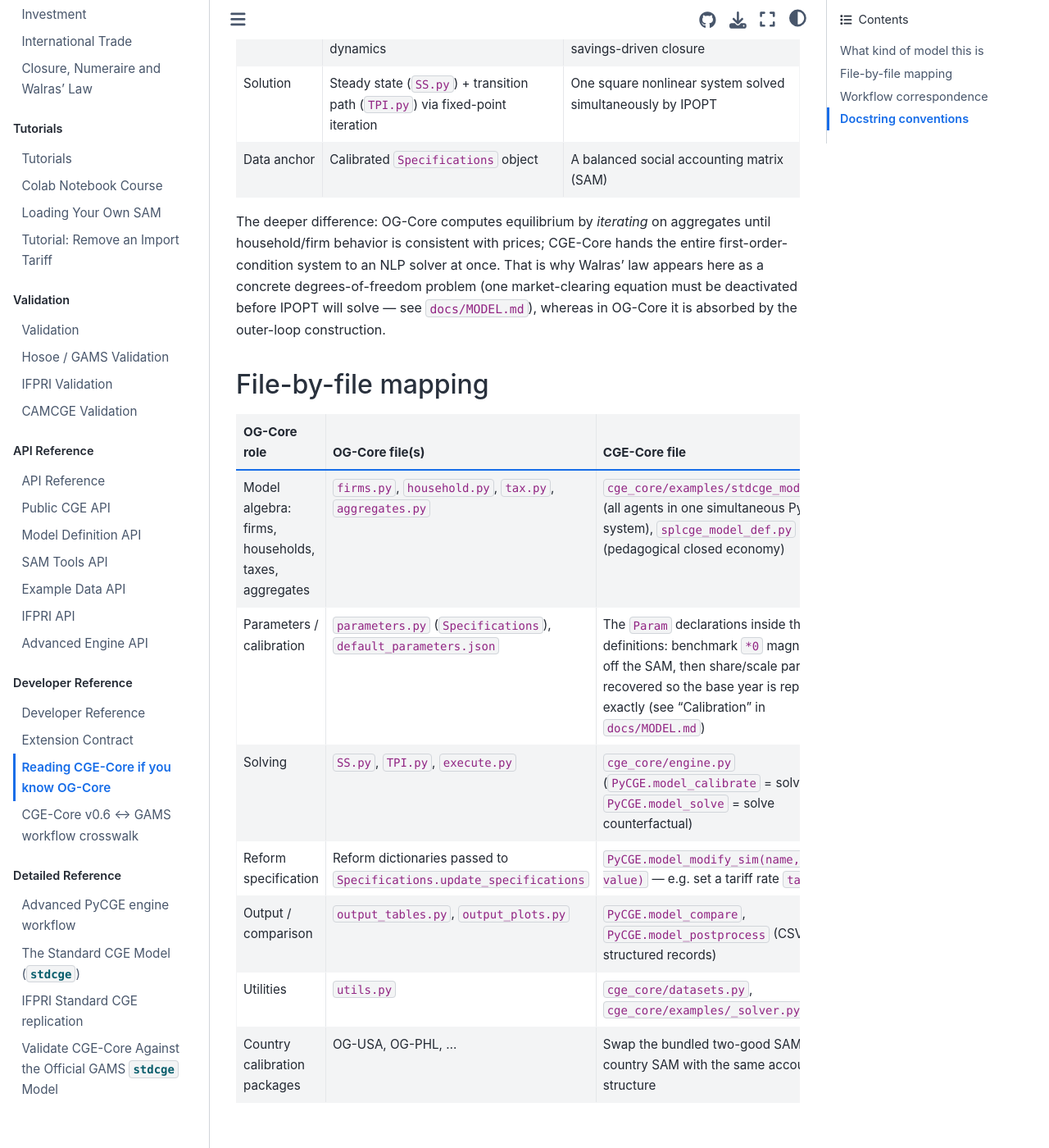
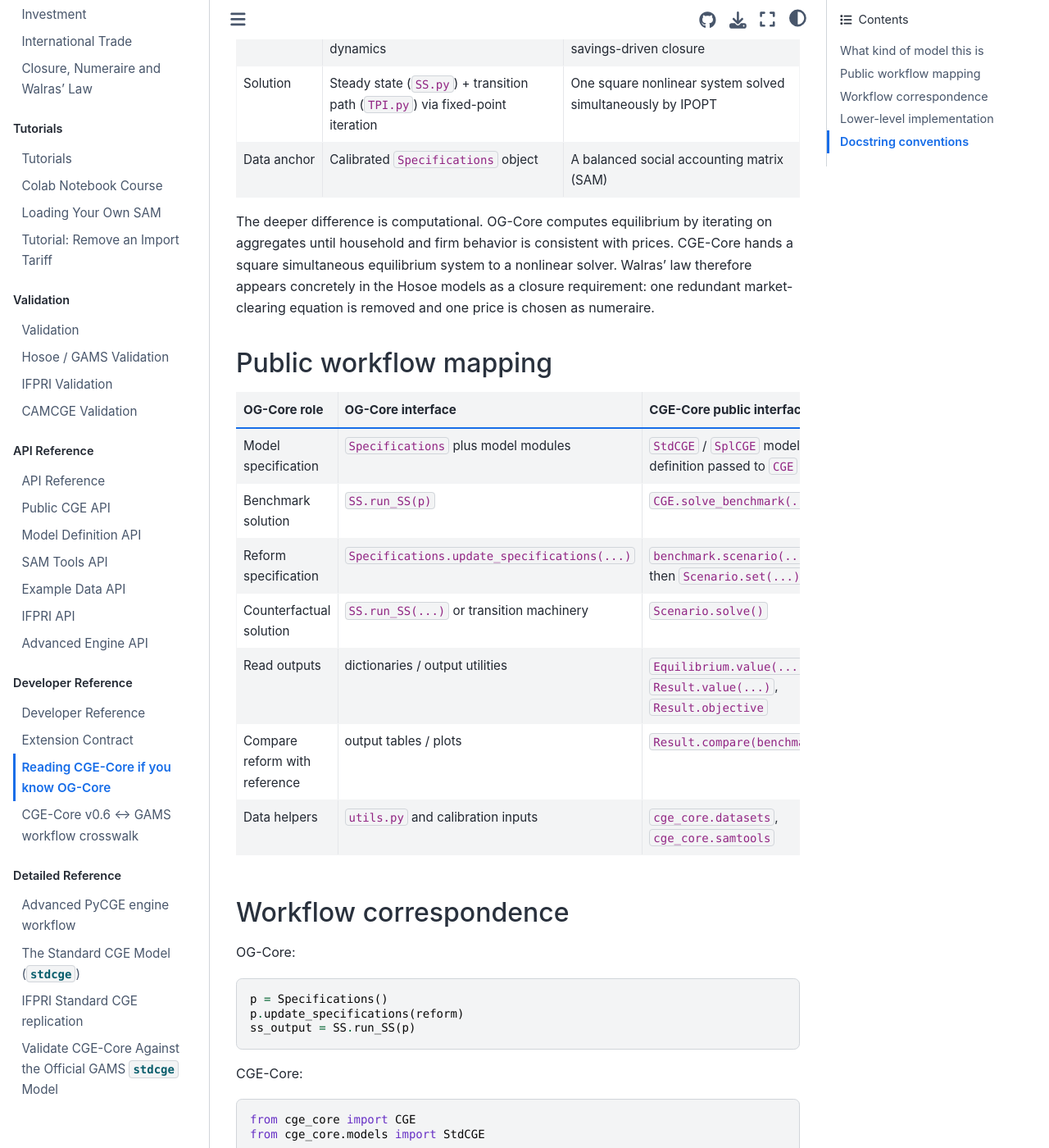
Before and after one commit to miraflor/CGE-core, a Jupyter Book: the page built from docs/OG_CORE_CROSSWALK.md, in a window 1280 px wide and 1400 px high, scrolled down 725 px. Shown: the whole window at 82% size. Built offline with Jupyter Book 1.0.4 settings and Sphinx 7.4.7 and the Sphinx Book theme 1.1.4, drawn with Linux system fonts in a browser that asks for light colours; some of the changed text lies outside the part shown.

Commit message:
Clean up v0.6 public-facing internals
Complete the conservative v0.6 internal cleanup after stabilizing the public
extension contract.

Migrate remaining first-time-user documentation and the OG-Core crosswalk to
the CGE / Equilibrium / Scenario / Result workflow. Update samtools examples
and Control Room wording to use public scientific terminology while retaining
the validated lower-level PyCGE engine unchanged.

Replace "legacy" wording in the facade with "lower-level" to reflect PyCGE's
continued supported status.

Clarify project provenance and credit James Matthew Miraflor as Project Lead
and Maintainer, distinguishing that role from authorship of inherited PyCGE
code and underlying model specifications.

Add regression guards for these cleanup decisions.

No economic equations, engine behavior, IFPRI, CAMCGE, or lower-level PyCGE
compatibility are changed.

````diff
--- a/docs/OG_CORE_CROSSWALK.md
+++ b/docs/OG_CORE_CROSSWALK.md
@@ -1,11 +1,11 @@
 # Reading CGE-Core if you know OG-Core
 
-CGE-Core follows the documentation conventions of
-[OG-Core](https://github.com/PSLmodels/OG-Core) (DeBacker & Evans) — NumPy
-docstrings with `.. math::` blocks, calibrated-parameter transparency, and a
-strict separation of *model algebra* from *solution workflow* — but the two
-frameworks solve structurally different problems. This note maps one onto the
-other so an OG-Core reader can orient in minutes.
+CGE-Core follows several documentation conventions familiar from
+[OG-Core](https://github.com/PSLmodels/OG-Core) (DeBacker & Evans), including
+calibrated-parameter transparency and a strict separation of *model algebra*
+from *solution workflow*. The two frameworks nevertheless solve structurally
+different problems. This note maps one onto the other so an OG-Core reader can
+orient quickly.
 
 ## What kind of model this is
 
@@ -19,59 +19,80 @@ other so an OG-Core reader can orient in minutes.
 | Solution | Steady state (`SS.py`) + transition path (`TPI.py`) via fixed-point iteration | One square nonlinear system solved simultaneously by IPOPT |
 | Data anchor | Calibrated `Specifications` object | A balanced social accounting matrix (SAM) |
 
-The deeper difference: OG-Core computes equilibrium by *iterating* on
-aggregates until household/firm behavior is consistent with prices; CGE-Core
-hands the entire first-order-condition system to an NLP solver at once. That
-is why Walras' law appears here as a concrete degrees-of-freedom problem (one
-market-clearing equation must be deactivated before IPOPT will solve — see
-`docs/MODEL.md`), whereas in OG-Core it is absorbed by the outer-loop
-construction.
+The deeper difference is computational. OG-Core computes equilibrium by
+iterating on aggregates until household and firm behavior is consistent with
+prices. CGE-Core hands a square simultaneous equilibrium system to a nonlinear
+solver. Walras' law therefore appears concretely in the Hosoe models as a
+closure requirement: one redundant market-clearing equation is removed and
+one price is chosen as numeraire.
 
-## File-by-file mapping
+## Public workflow mapping
 
-| OG-Core role | OG-Core file(s) | CGE-Core file |
+| OG-Core role | OG-Core interface | CGE-Core public interface |
 | --- | --- | --- |
-| Model algebra: firms, households, taxes, aggregates | `firms.py`, `household.py`, `tax.py`, `aggregates.py` | `cge_core/examples/stdcge_model_def.py` (all agents in one simultaneous Pyomo system), `splcge_model_def.py` (pedagogical closed economy) |
-| Parameters / calibration | `parameters.py` (`Specifications`), `default_parameters.json` | The `Param` declarations inside the model definitions: benchmark `*0` magnitudes read off the SAM, then share/scale parameters recovered so the base year is reproduced exactly (see "Calibration" in `docs/MODEL.md`) |
-| Solving | `SS.py`, `TPI.py`, `execute.py` | `cge_core/engine.py` (`PyCGE.model_calibrate` = solve baseline; `PyCGE.model_solve` = solve counterfactual) |
-| Reform specification | Reform dictionaries passed to `Specifications.update_specifications` | `PyCGE.model_modify_sim(name, index, value)` — e.g. set a tariff rate `taum` to 0 |
-| Output / comparison | `output_tables.py`, `output_plots.py` | `PyCGE.model_compare`, `PyCGE.model_postprocess` (CSV exports, structured records) |
-| Utilities | `utils.py` | `cge_core/datasets.py`, `cge_core/examples/_solver.py` |
-| Country calibration packages | OG-USA, OG-PHL, ... | Swap the bundled two-good SAM for a country SAM with the same account structure |
+| Model specification | `Specifications` plus model modules | `StdCGE` / `SplCGE` model definition passed to `CGE` |
+| Benchmark solution | `SS.run_SS(p)` | `CGE.solve_benchmark(...)` |
+| Reform specification | `Specifications.update_specifications(...)` | `benchmark.scenario(...)` then `Scenario.set(...)` |
+| Counterfactual solution | `SS.run_SS(...)` or transition machinery | `Scenario.solve()` |
+| Read outputs | dictionaries / output utilities | `Equilibrium.value(...)`, `Result.value(...)`, `Result.objective` |
+| Compare reform with reference | output tables / plots | `Result.compare(benchmark)` |
+| Data helpers | `utils.py` and calibration inputs | `cge_core.datasets`, `cge_core.samtools` |
 
 ## Workflow correspondence
 
 OG-Core:
 
 ```python
-p = Specifications()                    # parameters
-p.update_specifications(reform)         # reform
-ss_output = SS.run_SS(p)                # solve
+p = Specifications()
+p.update_specifications(reform)
+ss_output = SS.run_SS(p)
 ```
 
 CGE-Core:
 
 ```python
-cge = PyCGE(StdModelDef())              # algebra
-cge.model_data(data_dir)                # SAM in, validated
-cge.model_instance('pf', 'LAB')         # numeraire: pf_LAB = 1
-cge.model_drop_redundant('eqpf', 'LAB') # Walras' law -> square system
-cge.model_calibrate(solver)             # baseline (reproduces the SAM)
-cge.model_sim()                         # clone baseline
-cge.model_modify_sim('taum', 'BRD', 0)  # reform: abolish a tariff
-cge.model_solve(solver)                 # counterfactual
-cge.model_compare('print')              # baseline vs. reform
+from cge_core import CGE
+from cge_core.models import StdCGE
+
+model = CGE(model=StdCGE(), data=data_dir)
+
+benchmark = model.solve_benchmark(
+    numeraire=("pf", "LAB"),
+    redundant=("eqpf", "LAB"),
+    solver=solver,
+)
+
+scenario = benchmark.scenario("tariff abolition")
+scenario.set("taum", "BRD", 0.0)
+
+result = scenario.solve(solver=solver)
+comparison = result.compare(benchmark)
 ```
 
-Two conventions worth flagging because they have no OG-Core analogue:
+Two conventions are worth flagging because they have no direct OG-Core
+analogue:
 
-1. **Numeraire.** All prices are relative; `model_instance('pf', 'LAB')`
-   fixes the wage as numeraire, matching Hosoe's `pf.fx("LAB") = 1`.
-2. **The dropped equation.** `model_drop_redundant` deactivates exactly one
-   market-clearing condition. The test suite asserts the dropped market
-   still clears at the solution (Walras' law), which is the model's
-   internal-consistency check — loosely analogous to OG-Core's
-   resource-constraint checks on `SS` output.
+1. **Numeraire.** All prices are relative. In the standard Hosoe example,
+   `numeraire=("pf", "LAB")` fixes the labor-factor price as the price anchor.
+2. **Redundant market equation.** Walras' law makes one market-clearing
+   equation redundant. `redundant=("eqpf", "LAB")` tells the Hosoe workflow
+   which equation to deactivate so the solved system is square.
+
+The test suite also checks the dropped market after solution as an
+internal-consistency test, loosely analogous to resource-constraint checks on
+OG-Core output.
+
+## Lower-level implementation
+
+The public lifecycle above is implemented by the supported lower-level
+`PyCGE`/Pyomo engine. Advanced users can still work directly with
+`cge_core.engine.PyCGE`, including its explicit benchmark/simulation state
+machine. That engine API is documented separately and is not the recommended
+interface for ordinary Hosoe-model policy experiments.
+
+This distinction is important: the public facade is the stable scientific
+workflow, while the lower-level engine remains available for implementation
+inspection, model development, and compatibility.
 
 ## Docstring conventions
 
--- a/docs/_config.yml
+++ b/docs/_config.yml
@@ -1,6 +1,6 @@
 # Jupyter Book configuration for the CGE-Core documentation.
 title: CGE-Core
-author: James Matthew Miraflor (fork maintainer; original PyCGE by Fung & Burtwistle, NIST)
+author: "James Matthew Miraflor — Project Lead and Maintainer"
 copyright: "2026"
 
 execute:
--- a/pyproject.toml
+++ b/pyproject.toml
@@ -10,7 +10,7 @@ readme = { file = "README.md", content-type = "text/markdown" }
 requires-python = ">=3.9"
 license = "MIT"
 license-files = ["LICENSE", "LICENSE_NIST.txt"]
-authors = [
+maintainers = [
     { name = "James Matthew Miraflor", email = "jbmiraflor@up.edu.ph" },
 ]
 keywords = [
````
Also changed, not shown: other parts of docs/OG_CORE_CROSSWALK.md (+1 -1 lines), README.md (+9 -8 lines), docs/getting-started/installation.md (+9 -4 lines), docs/microsites/control-room/assets/app.js (+5 -5 lines), docs/tutorials/loading-sam.md (+15 -4 lines), docs/tutorials/tariff-reform.md (+35 -19 lines), 4 other files.
